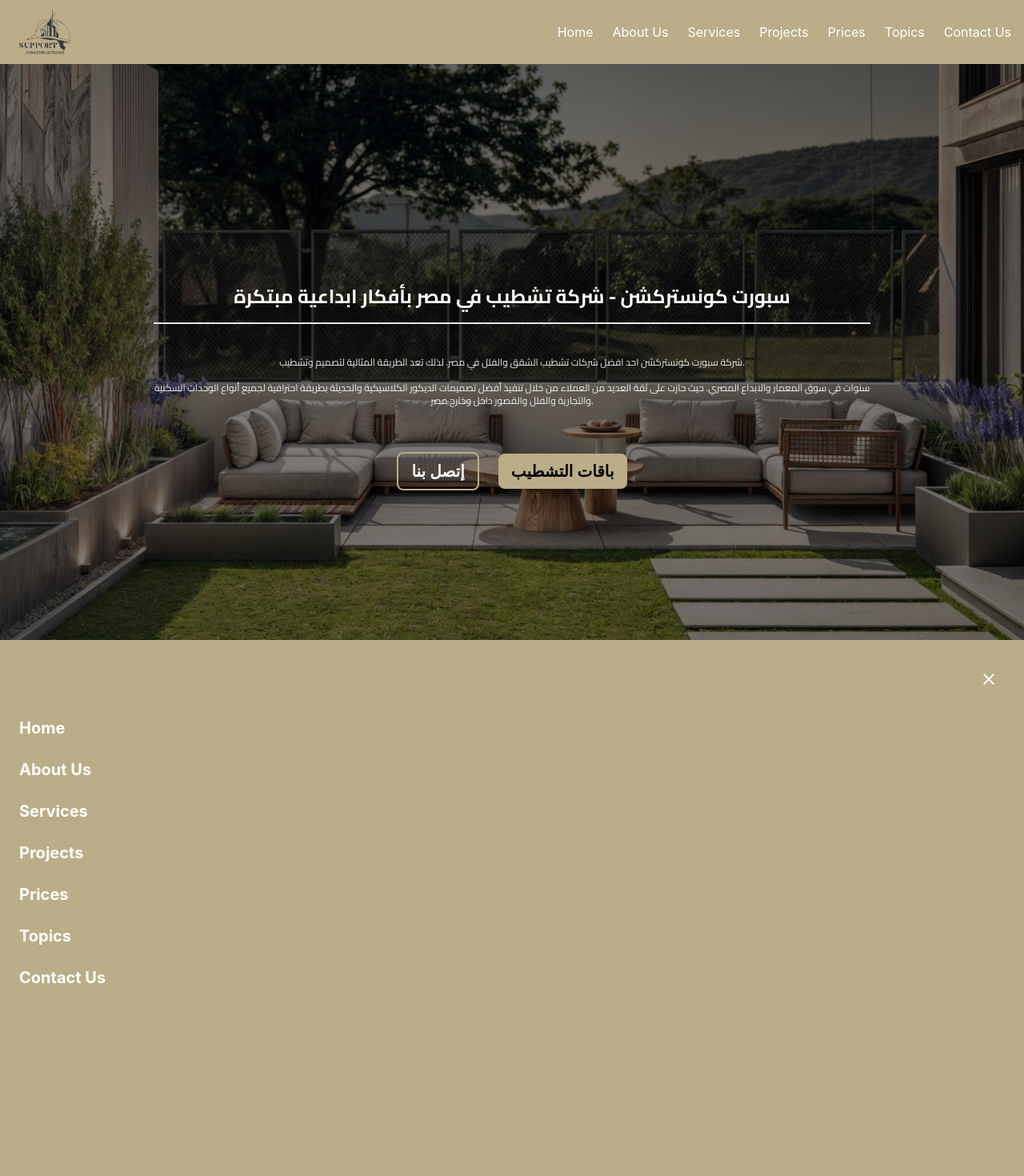
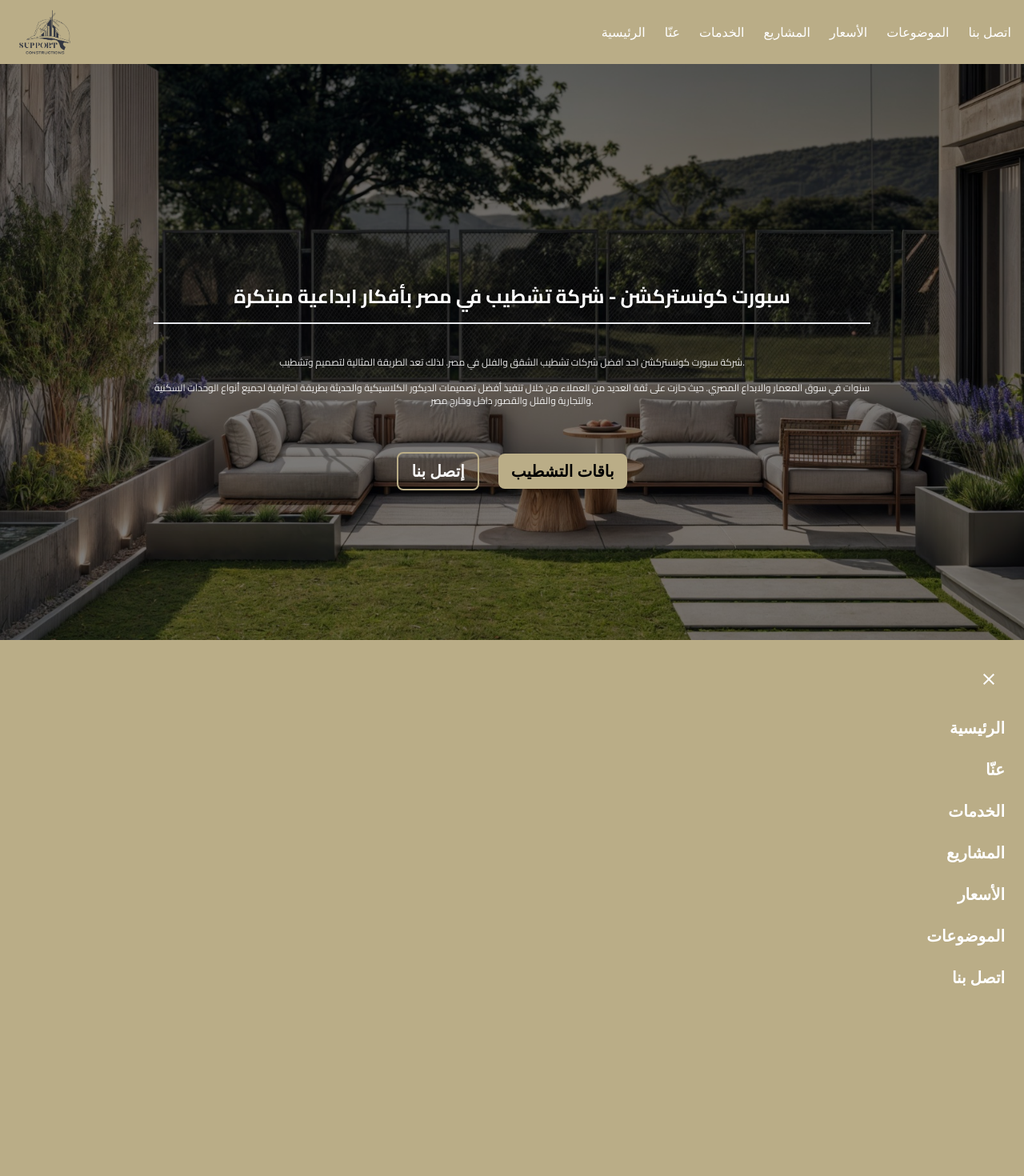
Before and after one commit to M0hamady/support-constructions-site, a React (Create React App) app: page / in a window 1280 px wide. Shown: the top 1470 px of the page at 80% size. Built offline with nearby package versions, Linux system fonts and the light colour scheme.

Commit message:
update lang

```diff
--- a/package.json
+++ b/package.json
@@ -16,6 +16,8 @@
     "aos": "^2.3.4",
     "react": "^18.3.1",
     "react-dom": "^18.3.1",
+    "react-helmet": "^6.1.0",
+    "react-helmet-async": "^2.0.5",
     "react-intersection-observer": "^9.13.1",
     "react-router-dom": "^6.27.0",
     "react-scripts": "5.0.1",
@@ -49,6 +51,7 @@
   },
   "devDependencies": {
     "@types/aos": "^3.0.7",
+    "@types/react-helmet": "^6.1.11",
     "autoprefixer": "^10.4.20",
     "postcss": "^8.4.47",
     "tailwindcss": "^3.4.14"
--- a/src/components/Navbar/Navbar.tsx
+++ b/src/components/Navbar/Navbar.tsx
@@ -3,22 +3,18 @@
 import CloseIcon from "@mui/icons-material/Close";
 import { Link } from "react-router-dom";
 import { Logo } from "../../assets/images";
-import {
-  CallOutlined,
-  MobileFriendly,
-  PhoneCallback,
-  PhoneCallbackRounded,
-} from "@mui/icons-material";
+import { CallOutlined } from "@mui/icons-material";
+import { Helmet } from "react-helmet"; // Import for dynamic SEO handling
 
 const DesktopNav = () => (
-  <div className="hidden md:flex space-x-6">
-    <NavLink to="/">Home</NavLink>
-    <NavLink to="/about-us">About Us</NavLink>
-    <NavLink to="/services">Services</NavLink>
-    <NavLink to="/projects">Projects</NavLink>
-    <NavLink to="/prices">Prices</NavLink>
-    <NavLink to="/topics">Topics</NavLink>
-    <NavLink to="/contact-us">Contact Us</NavLink>
+  <div className="hidden md:flex space-x-6 text-right">
+    <NavLink to="/">الرئيسية</NavLink>
+    <NavLink to="/about-us">عنّا</NavLink>
+    <NavLink to="/services">الخدمات</NavLink>
+    <NavLink to="/projects">المشاريع</NavLink>
+    <NavLink to="/prices">الأسعار</NavLink>
+    <NavLink to="/topics">الموضوعات</NavLink>
+    <NavLink to="/contact-us">اتصل بنا</NavLink>
   </div>
 );
 
@@ -37,58 +33,58 @@
     <button
       className="self-end text-white text-2xl p-2"
       onClick={toggleMenu}
-      aria-label="Close menu"
+      aria-label="إغلاق القائمة"
     >
       <CloseIcon />
     </button>
     <Link
       to="/"
       onClick={toggleMenu}
-      className="text-xl font-bold hover:text-[#9E9195]"
+      className="text-xl font-bold hover:text-[#9E9195] text-right"
     >
-      Home
+      الرئيسية
     </Link>
     <Link
       to="/about-us"
       onClick={toggleMenu}
-      className="text-xl font-bold hover:text-[#9E9195]"
+      className="text-xl font-bold hover:text-[#9E9195] text-right"
     >
-      About Us
+      عنّا
     </Link>
     <Link
       to="/services"
       onClick={toggleMenu}
-      className="text-xl font-bold hover:text-[#9E9195]"
+      className="text-xl font-bold hover:text-[#9E9195] text-right"
     >
-      Services
+      الخدمات
     </Link>
     <Link
       to="/projects"
       onClick={toggleMenu}
-      className="text-xl font-bold hover:text-[#9E9195]"
+      className="text-xl font-bold hover:text-[#9E9195] text-right"
     >
-      Projects
+      المشاريع
     </Link>
     <Link
       to="/prices"
       onClick={toggleMenu}
-      className="text-xl font-bold hover:text-[#9E9195]"
+      className="text-xl font-bold hover:text-[#9E9195] text-right"
     >
-      Prices
+      الأسعار
     </Link>
     <Link
       to="/topics"
       onClick={toggleMenu}
-      className="text-xl font-bold hover:text-[#9E9195]"
+      className="text-xl font-bold hover:text-[#9E9195] text-right"
     >
-      Topics
+      الموضوعات
     </Link>
     <Link
       to="/contact-us"
       onClick={toggleMenu}
-      className="text-xl font-bold hover:text-[#9E9195]"
+      className="text-xl font-bold hover:text-[#9E9195] text-right"
     >
-      Contact Us
+      اتصل بنا
     </Link>
   </div>
 );
@@ -100,7 +96,7 @@
   to: string;
   children: React.ReactNode;
 }) => (
-  <Link to={to} className="relative text-white hover:text-[#9E9195] group">
+  <Link to={to} className="relative text-white hover:text-[#9E9195] group" aria-label={`انتقل إلى صفحة ${children}`}>
     {children}
     <div className="absolute bottom-0 left-0 w-full h-[2px] bg-[#9E9195] scale-x-0 group-hover:scale-x-100 transform origin-right transition-all duration-300"></div>
   </Link>
@@ -115,19 +111,42 @@
 
   return (
     <nav className="bg-[#baad87] text-white px-4">
+      <Helmet>
+        <title>Support Constructions - شركة دعم البناء</title>
+        <meta
+          name="description"
+          content="أهلاً بكم في Support Constructions. نحن نقدم أفضل خدمات البناء والإنشاءات للمشاريع التجارية والسكنية مع توفير حلول مبتكرة وعالية الجودة."
+        />
+        <meta
+          name="keywords"
+          content="دعم البناء, إنشاءات, مشاريع, خدمات البناء, دعم المشاريع, بناء سكني, بناء تجاري"
+        />
+        <meta name="robots" content="index, follow" />
+        <meta property="og:title" content="Support Constructions - شركة دعم البناء" />
+        <meta
+          property="og:description"
+          content="أهلاً بكم في Support Constructions. نحن نقدم أفضل خدمات البناء والإنشاءات للمشاريع التجارية والسكنية."
+        />
+        <meta property="og:image" content="URL_TO_IMAGE" />
+        <meta property="og:url" content="https://www.supportconstructions.com" />
+      </Helmet>
+
       <div className="container mx-auto flex justify-between items-center">
         {/* Logo Section */}
-        <div className="">
-          <img className="w-[80px] h-[80px]" src={Logo} alt="Logo" />
-          {/* <h1 className="text-2xl font-bold">Support Construction</h1> */}
+        <div className="flex justify-start">
+          <img
+            className="w-[80px] h-[80px]"
+            src={Logo}
+            alt="الشعار - شركة دعم البناء"
+          />
         </div>
 
         {/* Desktop Menu */}
         <DesktopNav />
 
         {/* Mobile Hamburger Icon */}
-        <div className="md:hidden" onClick={toggleMenu}>
-          <a href="tel:01003234531" aria-label="Call 01003234531">
+        <div className="md:hidden" >
+          <a href="tel:01003234531" aria-label="اتصل على 01003234531">
             <CallOutlined />
           </a>{" "}
           {isOpen ? <CloseIcon /> : <MenuIcon />}
```
Also changed, not shown: 1 other file (tests, documents, lock files or other folders).
